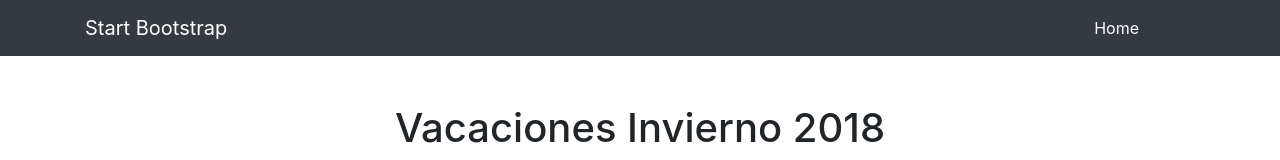
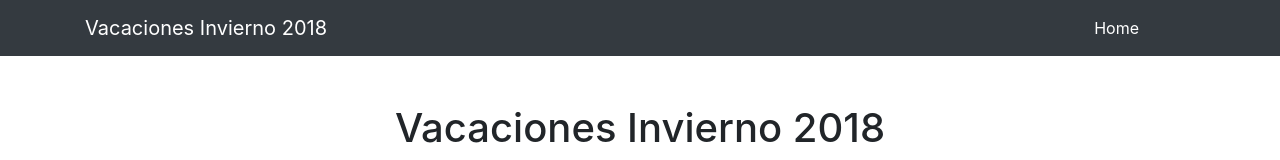
Before and after one commit to kurt-kb/vacaciones, a website: page index.html in a window 1280 px wide. Shown: the top 160 px of the page. Drawn offline with Linux system fonts and the light colour scheme; grey boxes are pictures that could not be loaded.

Commit message:
Titulo_Web

```diff
--- a/index.html
+++ b/index.html
@@ -33,7 +33,7 @@
     <!-- Navigation -->
     <nav class="navbar navbar-expand-lg navbar-dark bg-dark fixed-top">
       <div class="container">
-        <a class="navbar-brand" href="#">Start Bootstrap</a>
+        <a class="navbar-brand" href="#">Vacaciones Invierno 2018</a>
         <button class="navbar-toggler" type="button" data-toggle="collapse" data-target="#navbarResponsive" aria-controls="navbarResponsive" aria-expanded="false" aria-label="Toggle navigation">
           <span class="navbar-toggler-icon"></span>
         </button>
```
